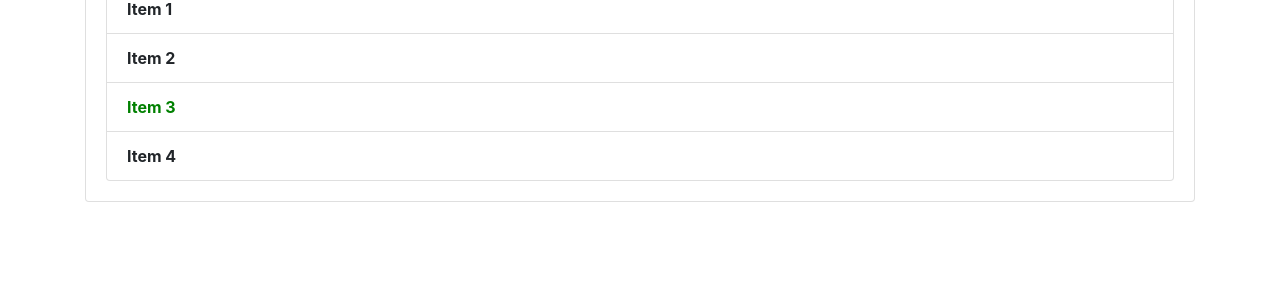
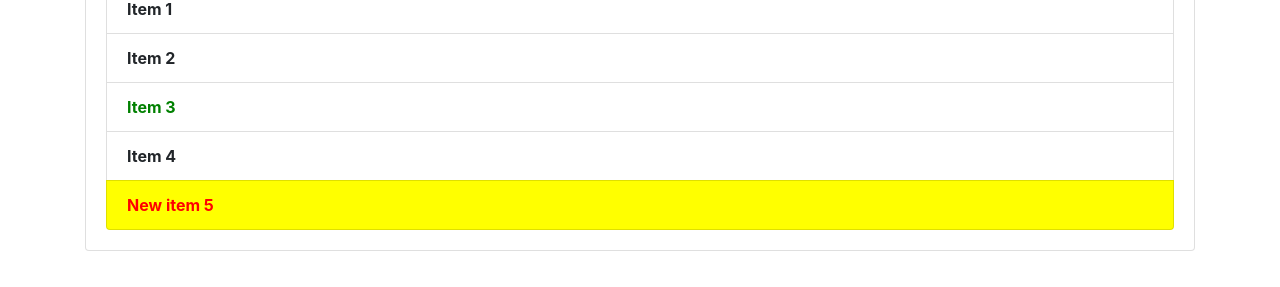
Before and after one commit to amant2904/title_manipulate, a plain HTML site: page index.html in a window 1280 px wide. Shown: the part 303-590 px from the top of the page. Drawn offline with nearby package versions, Linux system fonts and the light colour scheme.

Commit message:
new list item added

```diff
--- a/dom.js
+++ b/dom.js
@@ -17,3 +17,6 @@ let items = document.getElementsByClassName("list-group-item");
 for(let i=0; i<items.length; i++){
     items[i].style.fontWeight = "bold";
 }
+
+document.getElementsByClassName("new_item")[0].style.background = "yellow";
+document.getElementsByTagName("li")[4].style.color = "red";
--- a/index.html
+++ b/index.html
@@ -29,6 +29,7 @@
                 <li class="list-group-item">Item 2</li>
                 <li class="list-group-item">Item 3</li>
                 <li class="list-group-item">Item 4</li>
+                <li class="list-group-item new_item">New item 5</li>
             </ul>
         </div>
     </div>
```
